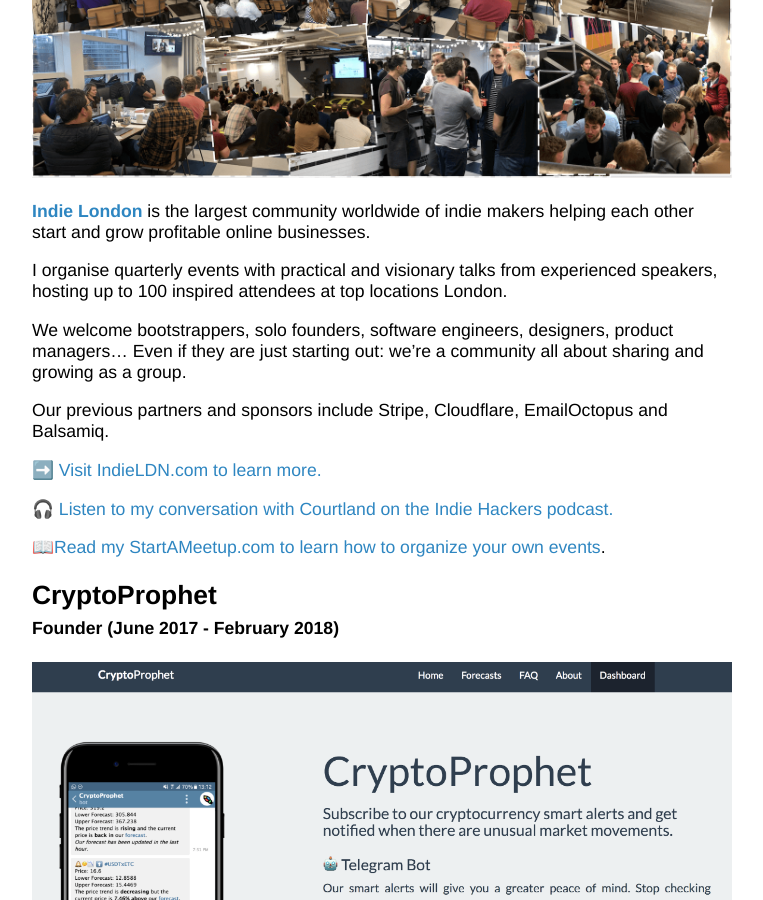
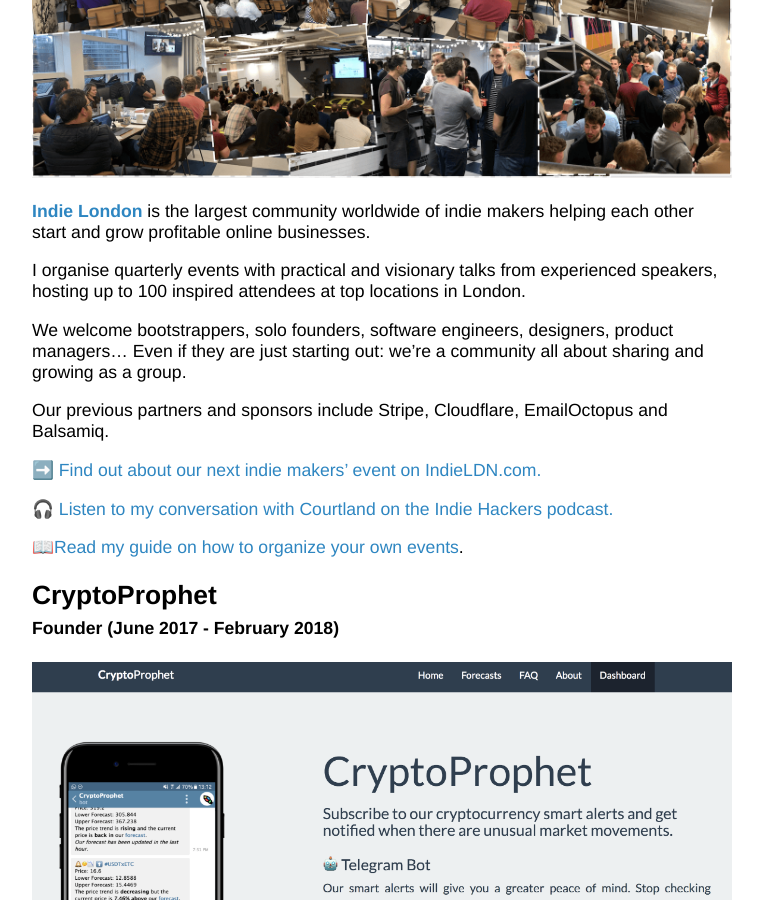
Before and after one commit to ghyslain/ghyslain.me, a Jekyll site: the page built from index.md, in a window 1280 px wide and 900 px high, scrolled down 1059 px. Shown: the whole window, without its empty margins (258-1021 px from the left). Built offline with Jekyll 4.4.1, drawn with Linux system fonts in a browser that asks for light colours.

Commit message:
guide links

```diff
--- a/index.md
+++ b/index.md
@@ -27,17 +27,17 @@ If you would like to get in touch, we can connect on [Twitter](https://twitter.c
 
 **[Indie London](https://indieldn.com/)** is the largest community worldwide of indie makers helping each other start and grow profitable online businesses.
 
-I organise quarterly events with practical and visionary talks from experienced speakers, hosting up to 100 inspired attendees at top locations London.
+I organise quarterly events with practical and visionary talks from experienced speakers, hosting up to 100 inspired attendees at top locations in London.
 
 We welcome bootstrappers, solo founders, software engineers, designers, product managers... Even if they are just starting out: we’re a community all about sharing and growing as a group.
 
 Our previous partners and sponsors include Stripe, Cloudflare, EmailOctopus and Balsamiq.
 
-[➡️ Visit IndieLDN.com to learn more.](https://indieldn.com/)
+[➡️ Find out about our next indie makers' event on IndieLDN.com.](https://indieldn.com/)
 
 [🎧 Listen to my conversation with Courtland on the Indie Hackers podcast.](https://www.indiehackers.com/podcast/127-quick-chat-with-ghyslain-gaillard)
 
-[📖Read my StartAMeetup.com to learn how to organize your own events](https://startameetup.com).
+[📖Read my guide on how to organize your own events](https://startameetup.com).
 
 ## CryptoProphet
 #### Founder (June 2017 - February 2018)
```
